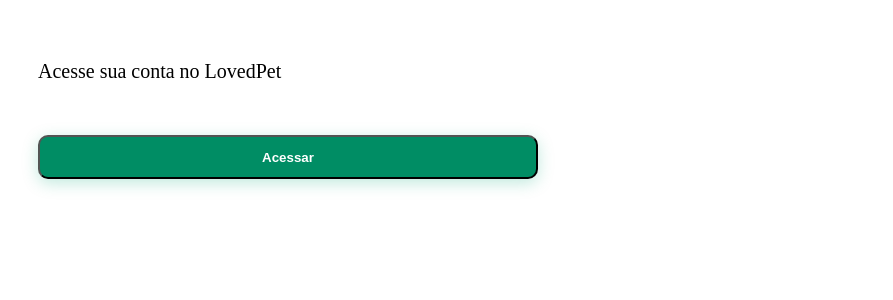
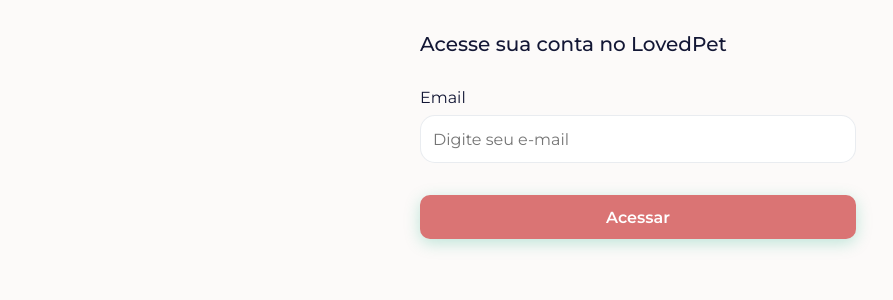
Before and after one commit to LovedPet/frontend, a React (Create React App) app: page /login in a window 1280 px wide. Shown: the top 300 px of the page, without its empty margins (2-895 px from the left). Built offline with nearby package versions, Linux system fonts and the light colour scheme.

Commit message:
fix setup project

```diff
--- a/src/App.tsx
+++ b/src/App.tsx
@@ -1,6 +1,7 @@
 import React from 'react';
 import { Toaster } from 'react-hot-toast';
 import Routes from './routes';
+import './styles/global.css';
 
 const App: React.FC = () => {
   return (
--- a/src/definitions/general.ts
+++ b/src/definitions/general.ts
@@ -3,3 +3,9 @@
   invalidity: string;
   validation: Function;
 }
+
+export const initialValue = {
+  value: '',
+  invalidity: '',
+  validation: () => '',
+};
--- a/src/pages/Login/index.tsx
+++ b/src/pages/Login/index.tsx
@@ -1,26 +1,35 @@
 import React, { useState } from 'react';
 import { Button, Input } from '../../components/General';
+import { General } from '../../definitions';
 import {
   CenteredContainer,
   LinksContainer,
   Form,
-  Header
+  Header,
 } from '../../styles/general';
 
 const Login: React.FC = () => {
-  const [email, setEmail] = useState('email@mail.com')
+  const [email, setEmail] = useState<General.Value>({
+    ...General.initialValue,
+    validation: (value: string) => value,
+  });
   const [isLoading, setIsLoading] = useState(false);
 
   return (
     <CenteredContainer>
       <Header> Acesse sua conta no LovedPet</Header>
       <Form>
-        {/* <Input type="email" placeholder="Digite seu e-mail"/> */}
+        <Input
+          entity={email}
+          label="Email"
+          type="email"
+          placeholder="Digite seu e-mail"
+          onChange={() => console.log('foda')}
+        />
         <Button text="Acessar" typeButton="submit" isLoading={isLoading} />
       </Form>
     </CenteredContainer>
-
-  )
+  );
 };
 
 export default Login;
--- a/src/styles/colors.ts
+++ b/src/styles/colors.ts
@@ -1,8 +1,7 @@
-
 import { parseToRgb } from 'polished';
 
 export const colors = {
-  primary: '#008D64',
+  primary: '#DA7474',
   lightPrimary: '#CAE4DB',
   black: '#131735',
   kindaGrey: '#4E5268',
@@ -24,7 +23,7 @@
   lightShadow: 'rgba(0, 0, 0, 0.15)',
 
   // Grades
-  plus900: '#008D64',
+  plus900: '#DA7474',
   plus800: '#169E94',
   plus700: '#2796B0',
   plus600: '#398ECC',
@@ -40,7 +39,7 @@
 };
 
 export const gradeColors = {
-  plus900: '#008D64',
+  plus900: '#DA7474',
   plus800: '#169E94',
   plus700: '#2796B0',
   plus600: '#398ECC',
--- a/tsconfig.json
+++ b/tsconfig.json
@@ -8,6 +8,6 @@
     "module": "esnext",
     "moduleResolution": "node",
     "noFallthroughCasesInSwitch": true,
-    "jsx": "react-jsx",
+    "jsx": "react-jsx"
   }
 }
```
Also changed, not shown: package.json (+46 -32 lines), .eslintrc.json, 1 other file (tests, documents, lock files or other folders).
